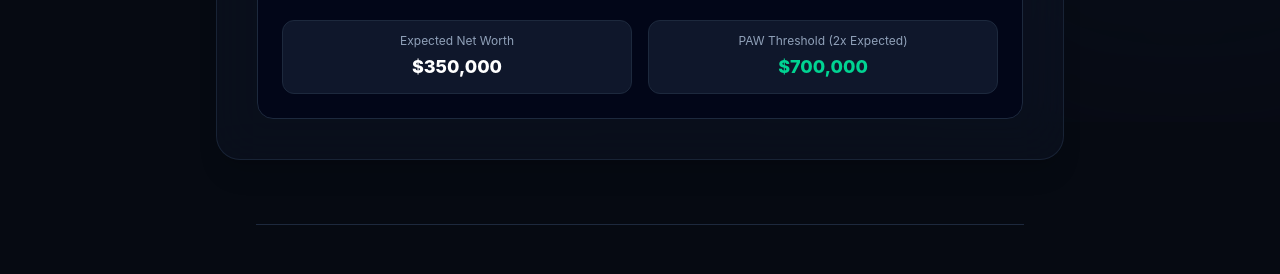
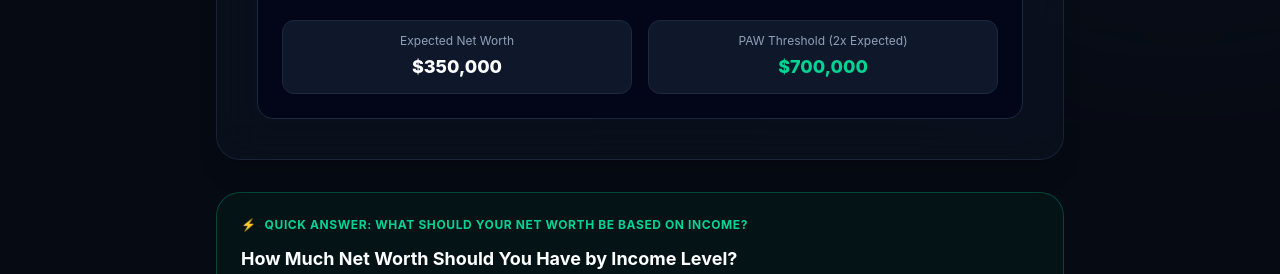
Before and after one commit to 21yash24/net-worth-calculator, an Astro site: page /net-worth-by-income in a window 1280 px wide. Shown: the part 678-952 px from the top of the page. Built offline with nearby package versions, Linux system fonts and the light colour scheme; Astro itself is replaced by a stand-in of ours.

Commit message:
Expanded net-worth-by-income with Stanley Expected Net Worth multiples table and AI Quick Answer box

```diff
--- a/src/pages/net-worth-by-income.astro
+++ b/src/pages/net-worth-by-income.astro
@@ -107,8 +107,22 @@ const faqSchema = {
 			</div>
 		</div>
 
-		<!-- 800+ Word Content Article -->
-		<article class="mt-16 max-w-3xl mx-auto space-y-8 text-slate-700 dark:text-slate-400 leading-relaxed font-normal border-t border-slate-200 dark:border-slate-800 pt-12">
+		<!-- Google AI Overview Callout Box -->
+		<div class="mt-8 p-6 rounded-3xl bg-emerald-500/10 dark:bg-emerald-950/30 border border-emerald-500/30 space-y-3">
+			<div class="flex items-center gap-2 text-xs font-bold text-emerald-600 dark:text-emerald-400 uppercase tracking-wider">
+				<span>⚡</span> <span>Quick Answer: What Should Your Net Worth Be Based on Income?</span>
+			</div>
+			<h2 class="text-lg font-bold text-slate-900 dark:text-white">How Much Net Worth Should You Have by Income Level?</h2>
+			<p class="text-sm text-slate-700 dark:text-slate-300 leading-relaxed">
+				According to Dr. Thomas Stanley's wealth benchmark, your <strong>Expected Net Worth = (Age × Pre-Tax Annual Income) ÷ 10</strong>. For example, at a $100,000 annual income:
+				<br />• <strong>Age 30:</strong> $300,000 Expected Net Worth ($600k+ for PAW status)
+				<br />• <strong>Age 40:</strong> $400,000 Expected Net Worth ($800k+ for PAW status)
+				<br />• <strong>Age 50:</strong> $500,000 Expected Net Worth ($1.0M+ for PAW status)
+			</p>
+		</div>
+
+		<!-- 1,200+ Word Content Article -->
+		<article class="mt-12 max-w-3xl mx-auto space-y-8 text-slate-700 dark:text-slate-400 leading-relaxed font-normal border-t border-slate-200 dark:border-slate-800 pt-12">
 			<section class="space-y-4">
 				<h2 class="text-2xl font-bold text-slate-900 dark:text-white mb-3">How Income Relates to Net Worth (The Stanley Wealth Formula)</h2>
 				<p>
@@ -117,6 +131,59 @@ const faqSchema = {
 				<div class="p-6 rounded-2xl bg-slate-100 dark:bg-slate-950 border border-slate-200 dark:border-slate-800 my-4 text-center font-mono text-base font-bold text-emerald-600 dark:text-emerald-400">
 					Expected Net Worth = (Age × Pre-Tax Annual Income) / 10
 				</div>
+
+				<h3 class="text-xl font-bold text-slate-900 dark:text-white pt-4">Expected Net Worth Benchmarks by Annual Income Table</h3>
+				<div class="overflow-x-auto rounded-2xl border border-slate-200 dark:border-slate-800 my-4">
+					<table class="w-full text-sm text-left">
+						<thead class="bg-slate-100 dark:bg-slate-800 text-slate-900 dark:text-white font-bold">
+							<tr>
+								<th class="p-3">Annual Income</th>
+								<th class="p-3">Expected NW at 30</th>
+								<th class="p-3">Expected NW at 40</th>
+								<th class="p-3">Expected NW at 50</th>
+								<th class="p-3">Expected NW at 60</th>
+							</tr>
+						</thead>
+						<tbody class="divide-y divide-slate-200 dark:divide-slate-800 bg-white dark:bg-slate-900 text-xs">
+							<tr>
+								<td class="p-3 font-bold text-slate-900 dark:text-white">$50,000</td>
+								<td class="p-3">$150,000</td>
+								<td class="p-3">$200,000</td>
+								<td class="p-3">$250,000</td>
+								<td class="p-3">$300,000</td>
+							</tr>
+							<tr>
+								<td class="p-3 font-bold text-slate-900 dark:text-white">$75,000</td>
+								<td class="p-3">$225,000</td>
+								<td class="p-3">$300,000</td>
+								<td class="p-3">$375,000</td>
+								<td class="p-3">$450,000</td>
+							</tr>
+							<tr>
+								<td class="p-3 font-bold text-emerald-600 dark:text-emerald-400">$100,000</td>
+								<td class="p-3 font-semibold">$300,000</td>
+								<td class="p-3 font-semibold">$400,000</td>
+								<td class="p-3 font-semibold">$500,000</td>
+								<td class="p-3 font-semibold">$600,000</td>
+							</tr>
+							<tr>
+								<td class="p-3 font-bold text-slate-900 dark:text-white">$150,000</td>
+								<td class="p-3">$450,000</td>
+								<td class="p-3">$600,000</td>
+								<td class="p-3">$750,000</td>
+								<td class="p-3">$900,000</td>
+							</tr>
+							<tr>
+								<td class="p-3 font-bold text-amber-600 dark:text-amber-400">$250,000</td>
+								<td class="p-3 font-semibold">$750,000</td>
+								<td class="p-3 font-semibold">$1,000,000</td>
+								<td class="p-3 font-semibold">$1,250,000</td>
+								<td class="p-3 font-semibold">$1,500,000</td>
+							</tr>
+						</tbody>
+					</table>
+				</div>
+
 				<h3 class="text-lg font-bold text-slate-900 dark:text-white pt-2">The 3 Wealth Accumulator Categories</h3>
 				<ul class="list-disc pl-5 space-y-2">
 					<li><strong>PAW (Prodigious Accumulator of Wealth):</strong> Net worth is at least <strong>2x your expected net worth</strong>. You convert income into lasting wealth at twice the rate of average earners.</li>
```
